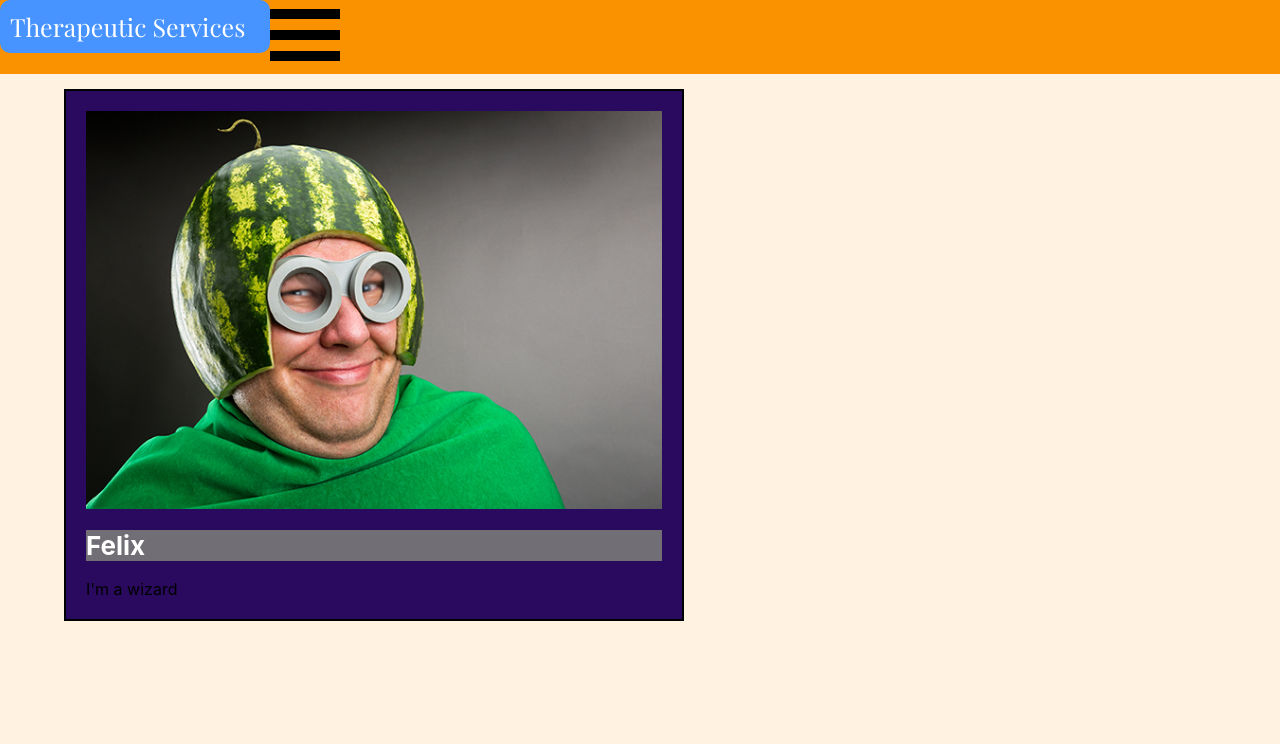
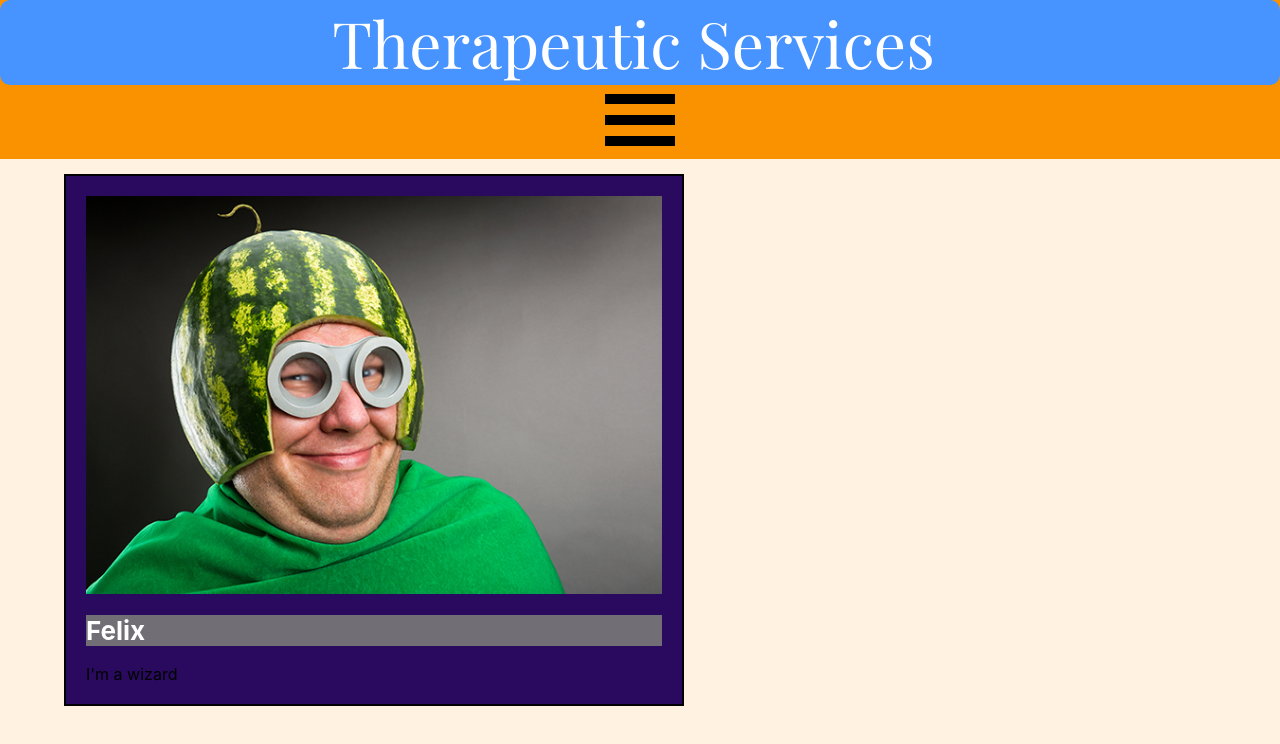
Before and after one commit to felixjtdb/therapeutic-services, a React (Create React App) app: page /councelors in a window 1280 px wide. Shown: the top 744 px of the page. Built offline with nearby package versions, Linux system fonts and the light colour scheme.

Commit message:
Changes to CSS and components to incoperate menu button

```diff
--- a/src/components/Banner.js
+++ b/src/components/Banner.js
@@ -4,15 +4,15 @@ import '../css/Banner.css'
 import Menu from './Menu'
 
 
-class Banner extends Component {
+export default class Banner extends Component {
   render() {
     return (
       <div className="BannerContainer">
-        <div className="Logo"> Therapeutic Services </div>
-        <Menu />
+        <div>
+          <div className="Logo"> Therapeutic Services </div>
+          <Menu />
+        </div>
       </div>
     );
   }
 }
-
-export default Banner;
--- a/src/components/Menu.js
+++ b/src/components/Menu.js
@@ -1,6 +1,7 @@
 import React, { Component } from 'react';
 import { Link } from "@reach/router"
 
+import '../css/Menu.css'
 import menuImage from '../assets/img/Menu.png'
 
 export default class Menu extends Component {
@@ -12,7 +13,6 @@ export default class Menu extends Component {
     this.handleClick = this.handleClick.bind(this)
   }
 
-
   handleClick() {
     this.setState({
       visable: !this.state.visable
@@ -22,13 +22,13 @@ export default class Menu extends Component {
   render() {
     return (
       <div>
-        <img src={menuImage} alt={""} onClick={this.handleClick}/>
+      <img src={menuImage} alt={""} onClick={this.handleClick}/>
         { this.state.visable ?
-          <>
-            <Link className="Link" to="/">Intro</Link>
-            <Link className="Link" to="councelors">Councelors</Link>
+          <div className='NavigationContainer'>
+            <Link className="Link" to="/">Intro</Link>|
+            <Link className="Link" to="councelors">Councelors</Link>|
             <Link className="Link" to="location">Location </Link>
-          </>
+          </div>
           :
           null
         }
--- a/src/css/Banner.css
+++ b/src/css/Banner.css
@@ -1,9 +1,8 @@
 @import url('https://fonts.googleapis.com/css?family=Playfair+Display');
-@import url('https://fonts.googleapis.com/css?family=Cinzel');
 
 .BannerContainer {
   background-color: #fa9200;
-  align-items: center;
+  text-align: center;
   white-space: nowrap;
   height: 100%;
   position: 'fixed';
@@ -13,22 +12,6 @@
   background-color: #4793ff;
   color: white;
   border-radius: 10px;
-  float: left;
-  font: 25px "Playfair Display";
-  padding: 10px;
-  width: 250px;
+  font: 5vw "Playfair Display";
+  padding-right: 1vw;
 }
-
-.NavigationContainer {
-  z-index: 1000;
-  margin-left: 300px;
-  white-space: nowrap;
-  overflow-wrap: break-word;
-  height: 100%;
-}
-
-.Link {
-  padding-right: 30px;
-  font: 30px "Cinzel";
-
-}
--- a/src/css/Location.css
+++ b/src/css/Location.css
@@ -1,3 +1,4 @@
 .MapImage {
   float: left;
+  width: 100%;
 }
--- /dev/null
+++ b/src/css/Menu.css
@@ -0,0 +1,25 @@
+@import url('https://fonts.googleapis.com/css?family=Cinzel');
+
+
+.NavigationContainer {
+  z-index: 1000;
+  white-space: nowrap;
+  overflow-wrap: break-word;
+  height: 100%;
+}
+
+.MenuButton {
+  padding-left: 10px;
+  display: inline-block;
+  float: right;
+}
+
+.Link {
+  padding: 0.5vw;
+  font: 5vw "Cinzel";
+  text-decoration: none;
+  color: white;
+}
+.Link:hover {
+  background-color: #4793ff
+}
```
Also changed, not shown: src/assets/introText.js (+4 -4 lines).
